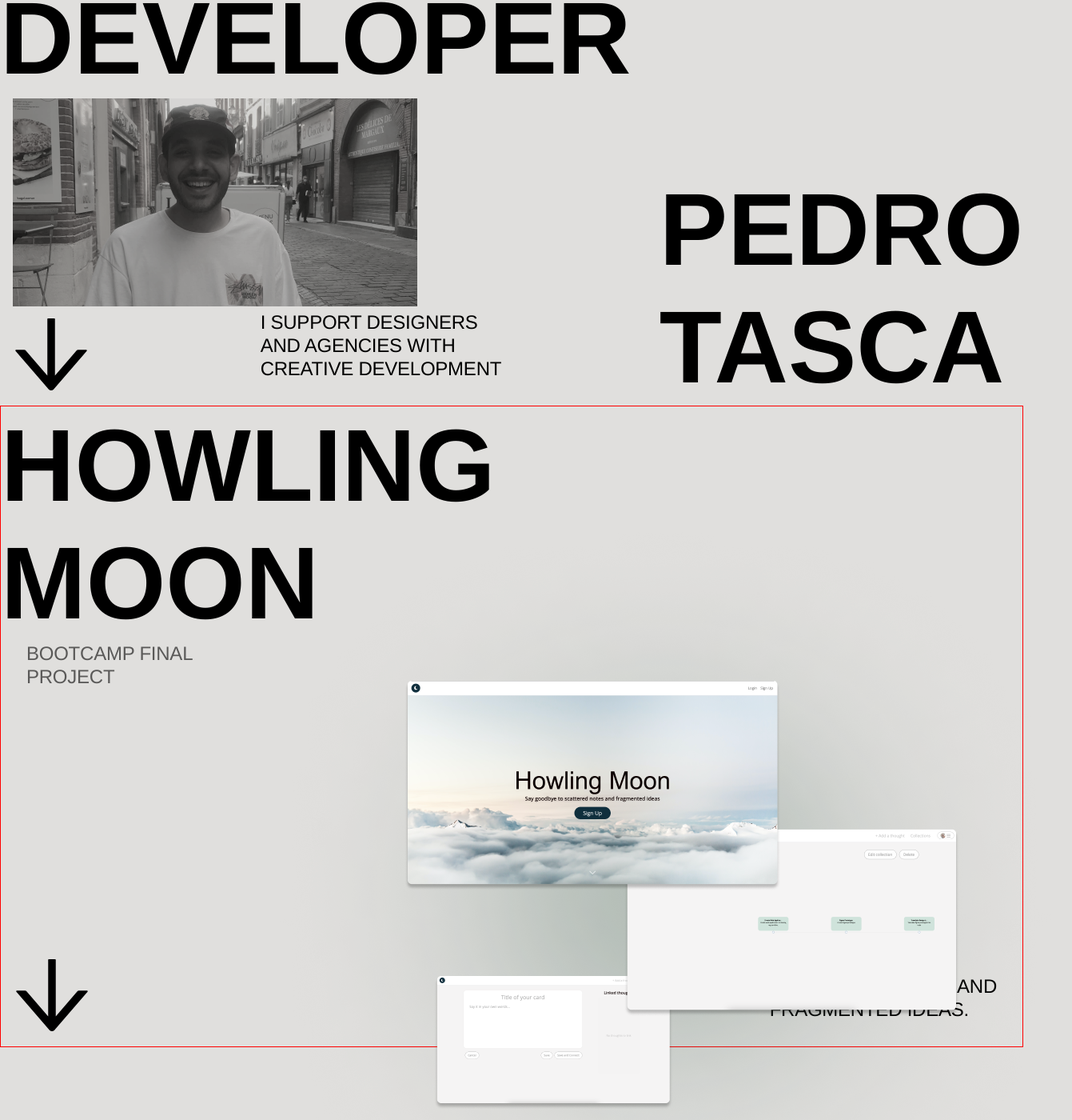
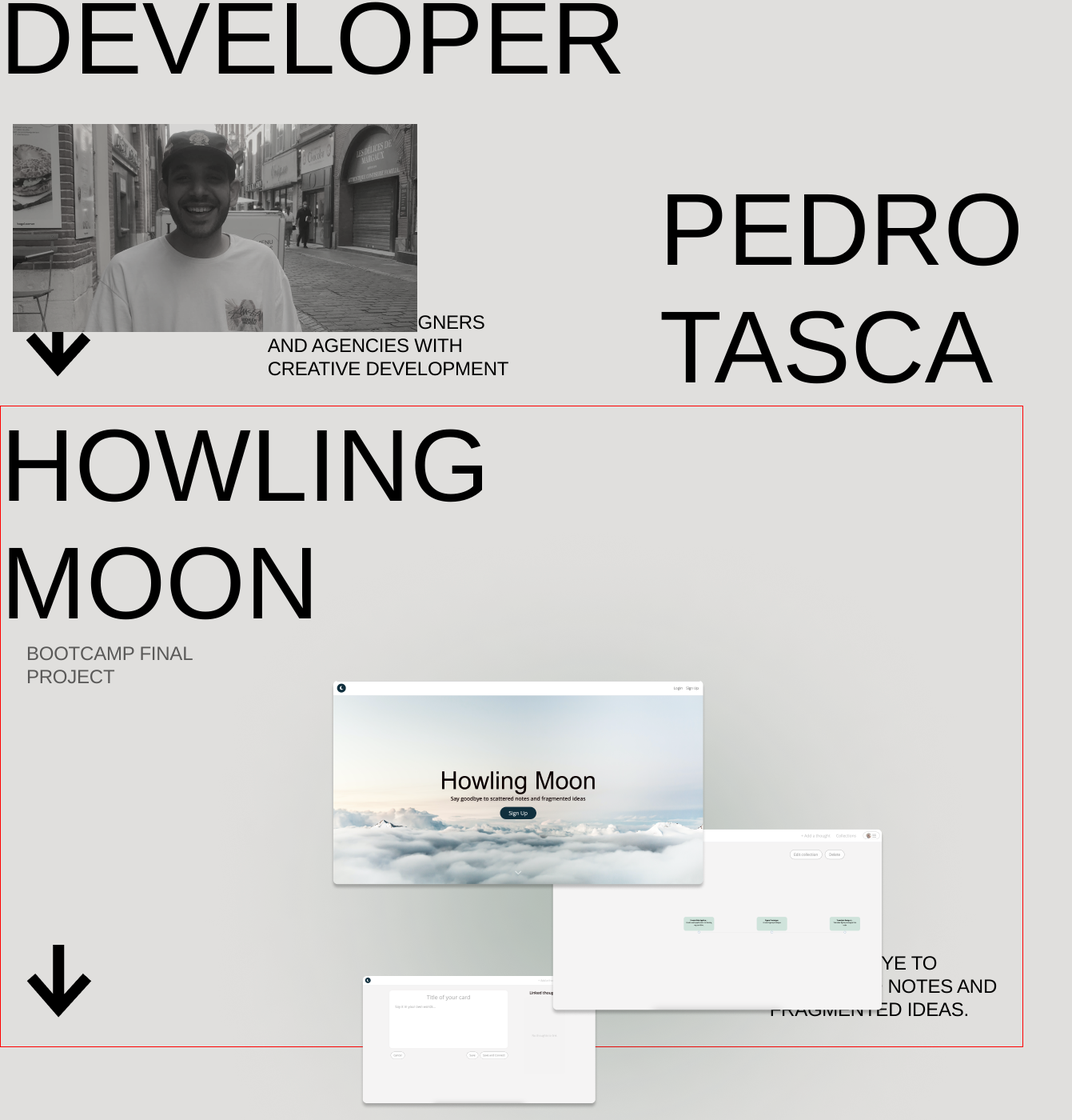
Before and after one commit to pedrotasca1/personal-portfolio-may, a React (Create React App) app in the folder personal-portfolio-may/: page / in a window 1280 px wide. Shown: the part 319-1719 px from the top of the page at 80% size, 1341 px wide, since content can reach past the window. Built offline with nearby package versions, Linux system fonts and the light colour scheme.

Commit message:
implemented react-spring and generated scrolling effect successfully"

```diff
--- a/personal-portfolio-may/package.json
+++ b/personal-portfolio-may/package.json
@@ -3,6 +3,7 @@
   "version": "0.1.0",
   "private": true,
   "dependencies": {
+    "@react-spring/web": "^9.7.2",
     "@testing-library/jest-dom": "^5.16.5",
     "@testing-library/react": "^13.4.0",
     "@testing-library/user-event": "^13.5.0",
--- a/personal-portfolio-may/src/components/Hero/Hero.js
+++ b/personal-portfolio-may/src/components/Hero/Hero.js
@@ -2,17 +2,40 @@
 import React from 'react';
 import './Hero.scss'
 import HeroImage from "./HeroImage.png";
-import { AiOutlineArrowDown } from 'react-icons/ai';
+import Arrow from '../../Arrow.png';
+import { useSpring, animated } from '@react-spring/web'
 
 
 function Hero() {
+  const scrollTo = (target) => {
+    const targetElement = document.querySelector(target);
+    if (targetElement) {
+      window.scrollTo({
+        top: targetElement.offsetTop,
+        behavior: 'smooth',
+      });
+    }
+  };
+
+  const arrowAnimation = useSpring({
+    opacity: 1,
+    from: { opacity: 0 },
+    config: { tension: 30, friction: 20 },
+  });
+
   return (
     <section className='hero'>
       <div className='heroContainer'>
         <h1>CREATIVE <br></br>DEVELOPER</h1>
-        <img src={HeroImage}></img>
+        <img src={HeroImage} className='heroImage'></img>
         <div className='bottom'>
-          <h1><AiOutlineArrowDown/></h1>
+          <animated.div
+            className={'arrow'}
+            style={arrowAnimation}
+            onClick={() => scrollTo('#howlingMoon')}
+          >
+            <img src={Arrow} />
+          </animated.div>
           <p>
             I SUPPORT DESIGNERS
             <br></br>
--- a/personal-portfolio-may/src/components/Hero/Hero.scss
+++ b/personal-portfolio-may/src/components/Hero/Hero.scss
@@ -15,6 +15,7 @@ div {
 
 h1 {
   font-size: 128px;
+  font-weight: 500;
   margin: 0;
 }
 
@@ -26,10 +27,14 @@ p {
   letter-spacing: -0.01em;
 }
 
-img {
+.heroImage {
   position: absolute;
-  top: 442px;
+  top: 474px;
   left: 16px;
+}
+
+.arrow {
+  padding: 32px;
 }
 
 .bottom {
--- a/personal-portfolio-may/src/components/HowlingMoon/HowlingMoon.js
+++ b/personal-portfolio-may/src/components/HowlingMoon/HowlingMoon.js
@@ -1,13 +1,30 @@
 /* eslint-disable jsx-a11y/alt-text */
 import React from 'react';
 import './HowlingMoon.scss'
-import { AiOutlineArrowDown } from 'react-icons/ai';
-import HowlingMoonImg from './Images.png'
+import Arrow from '../../Arrow.png';
+import HowlingMoonImg from './Images.png';
+import { useSpring, animated } from '@react-spring/web';
 
 
 function HowlingMoon() {
+  const scrollTo = (target) => {
+    const targetElement = document.querySelector(target);
+    if (targetElement) {
+      window.scrollTo({
+        top: targetElement.offsetTop,
+        behavior: 'smooth',
+      });
+    }
+  };
+
+  const arrowAnimation = useSpring({
+    opacity: 1,
+    from: { opacity: 0 },
+    config: { tension: 2, friction: 2 },
+  });
+
   return (
-    <section className='howlingMoon'>
+    <section className='howlingMoon' id='howlingMoon'>
       <div className='howlingMoonContainer'>
       <div className='header'>
         <h1>HOWLING <br></br>MOON</h1>
@@ -17,7 +34,13 @@ function HowlingMoon() {
       </div>
         <img src={HowlingMoonImg} className='howlingMoonImage'></img>
         <div className='bottom'>
-          <h1><AiOutlineArrowDown/></h1>
+          <animated.div
+            className={'arrow'}
+            style={arrowAnimation}
+            onClick={() => scrollTo('#howlingMoon')}
+          >
+            <img src={Arrow} />
+          </animated.div>
           <p>
             SAY GOODBYE TO
             <br></br>
--- a/personal-portfolio-may/src/components/HowlingMoon/HowlingMoon.scss
+++ b/personal-portfolio-may/src/components/HowlingMoon/HowlingMoon.scss
@@ -24,6 +24,8 @@ div {
 h1 {
   font-size: 128px;
   margin: 0;
+
+  z-index: 5;
 }
 
 p {
@@ -41,9 +43,9 @@ p {
 .howlingMoonImage {
   position: absolute;
   top: 956px;
-  left: 320px;
+  right: 32px;
 
-
+  z-index: 1;
 }
 
 
```
Also changed, not shown: personal-portfolio-may/src/Arrow.png (renamed from personal-portfolio-may/public/Arrow.png), 1 other file (tests, documents, lock files or other folders).
